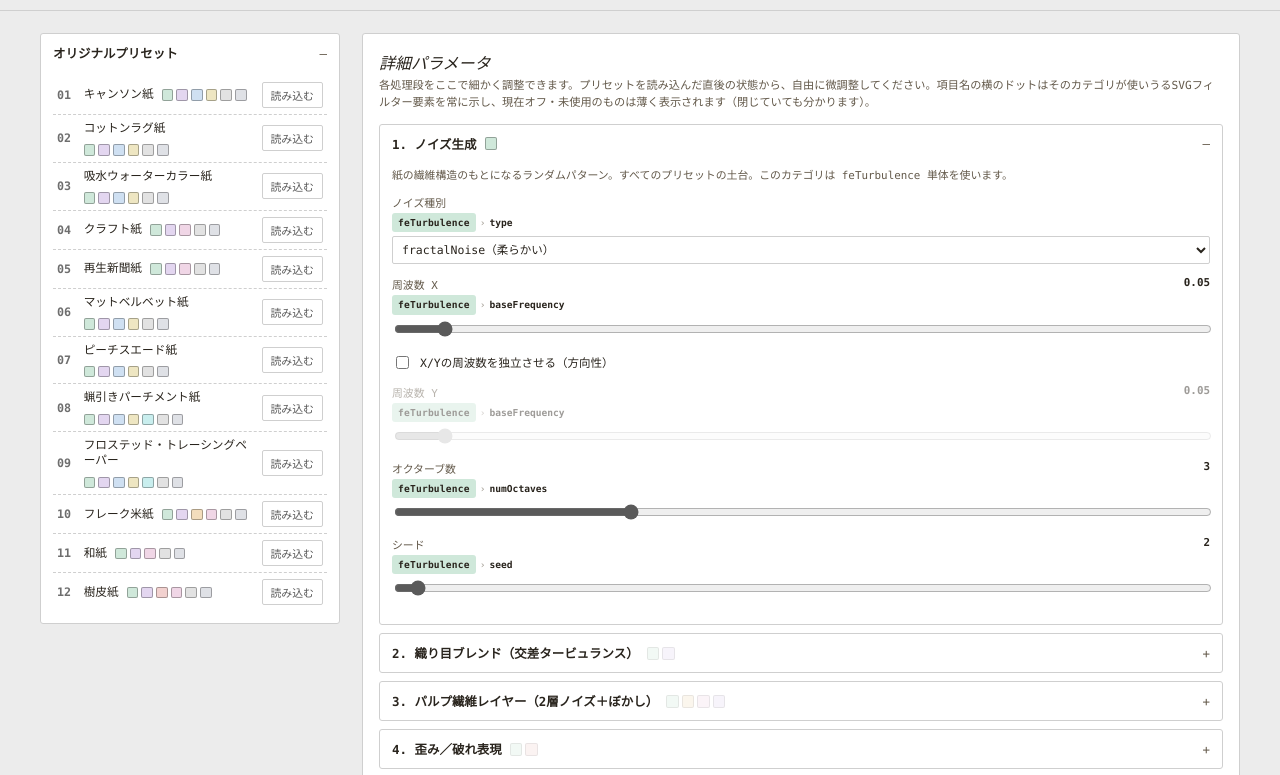
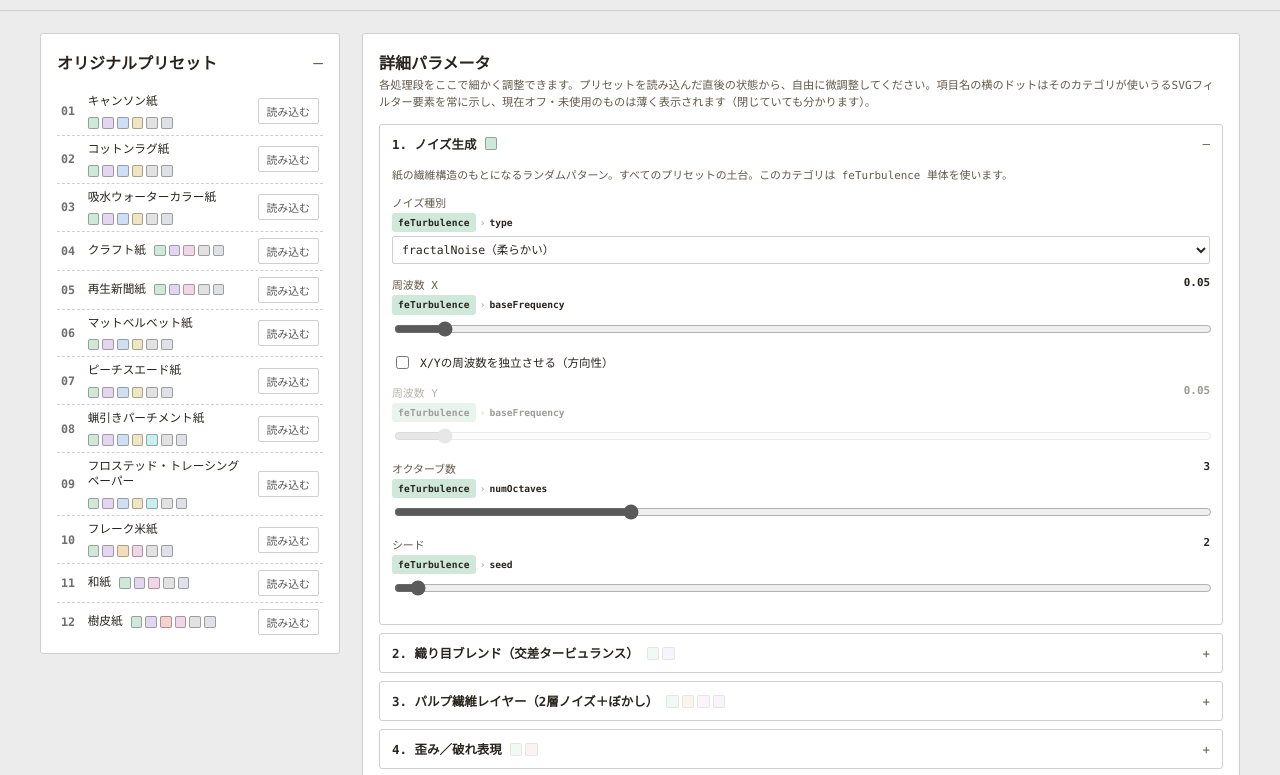
Before and after one commit to tksh/paper-grain-lab, a plain HTML site: page src/index.html in a window 1280 px wide. Shown: the part 94-869 px from the top of the page. Drawn offline with Linux system fonts and the light colour scheme.

Commit message:
style(css): unify heading font to gothic and align preset title spacing
- Switch the Detailed Parameters heading and the preview status title
  from serif italic to the bold gothic (mono) stack used by the rest
  of the UI
- Size the Original Presets section title at 1rem and match its top
  margin and side padding to the Detailed Parameters card so both
  pane headings align

```diff
--- a/src/css/styles.css
+++ b/src/css/styles.css
@@ -96,9 +96,8 @@
   padding: 16px;
 }
 .card h2{
-  font-family: var(--serif);
-  font-style: italic;
-  font-weight: 400;
+  font-family: var(--mono);
+  font-weight: 700;
   font-size: 1rem;
   margin: 0 0 4px;
 }
@@ -154,6 +153,8 @@
 details.section summary::after{ content:"+"; color: var(--ink-soft); font-weight:400; }
 details.section[open] summary::after{ content:"–"; }
 details.section .sec-title-row{ display:flex; align-items:center; gap:8px; }
+.pane-rail details.section summary{ font-size: 1rem; padding: 16px 16px 10px; }
+.pane-rail details.section .body{ padding: 4px 16px 12px; }
 details.section .body{ padding: 4px 12px 12px; }
 details.section .desc{ font-size: .68rem; color: var(--ink-soft); line-height:1.6; margin: 0 0 10px; }
 
@@ -213,7 +214,7 @@
 }
 .swatch-wrap svg{ display:block; width:100%; height:100%; }
 .preview-meta{ flex:1; min-width: 220px; font-size:.78rem; line-height:1.9; }
-.preview-meta h3{ font-family: var(--serif); font-style: italic; font-weight:400; font-size: 1.15rem; margin: 2px 0 8px; }
+.preview-meta h3{ font-family: var(--mono); font-weight:700; font-size: 1.15rem; margin: 2px 0 8px; }
 .change-heading{
   font-size:.68rem; color:var(--ink-soft);
   margin:8px 0 4px; font-weight:700;
```
